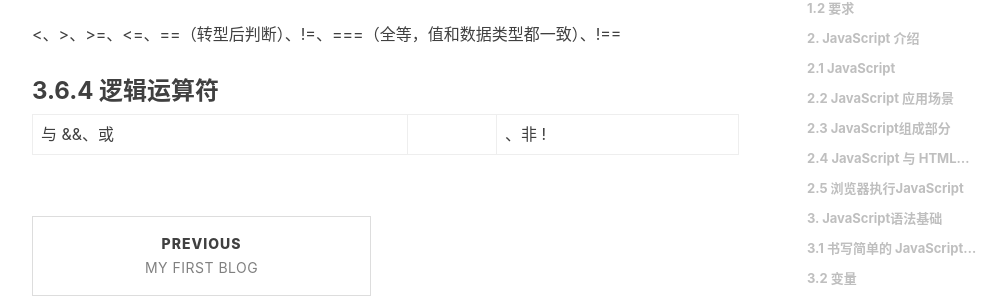
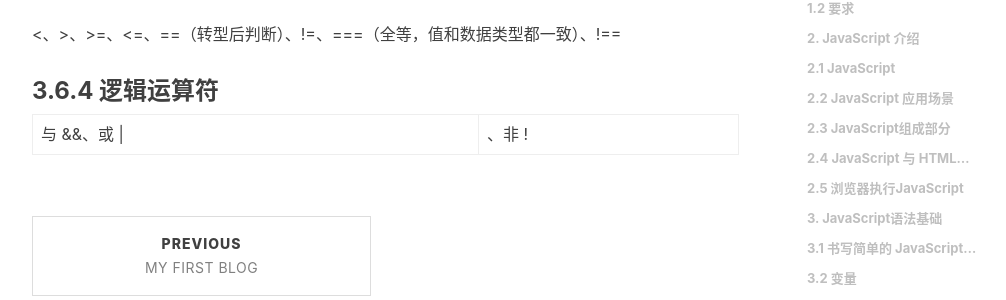
Before and after one commit to fwren/fwren.github.io, a Jekyll site: the page built from _posts/2020-12-23-JavaScript学习.md, in a window 1280 px wide and 900 px high, scrolled down 7339 px. Shown: the part 186-486 px from the top of the window, without its empty margins (233-1239 px from the left). Built offline with Jekyll 4.4.1, drawn with Linux system fonts in a browser that asks for light colours; nearby versions of some CDN libraries; comment, search, counter and statistics services are not loaded.

```diff
--- a/_posts/2020-12-23-JavaScript学习.md
+++ b/_posts/2020-12-23-JavaScript学习.md
@@ -282,4 +282,4 @@ Boolean 类型参与数值运算的时候 true 当作 1 来看，false 当作 0
 
 ### 3.6.4 逻辑运算符
 
-与 &&、或 ||、非 !
+与 &&、或 \||、非 !
```
